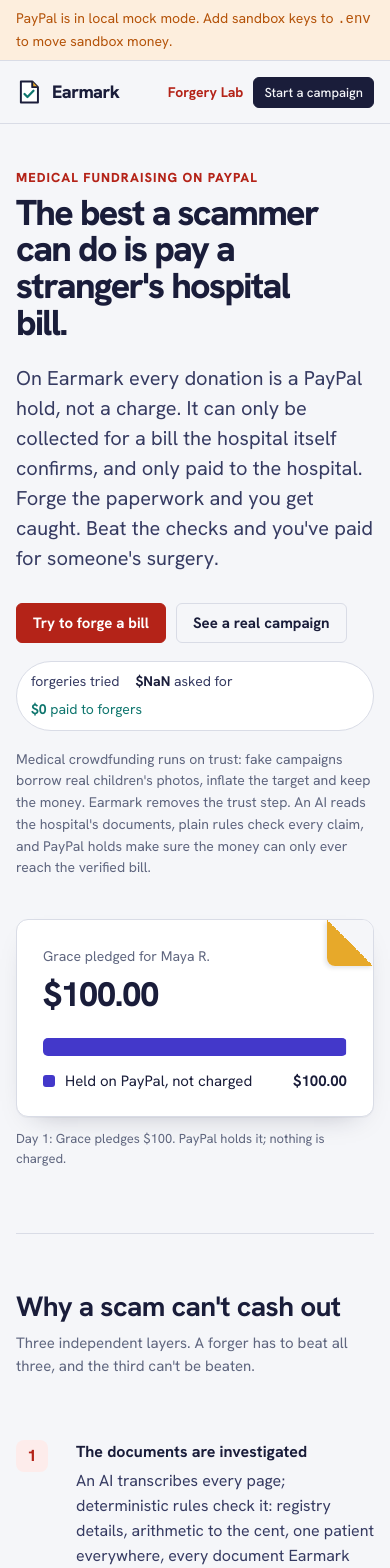
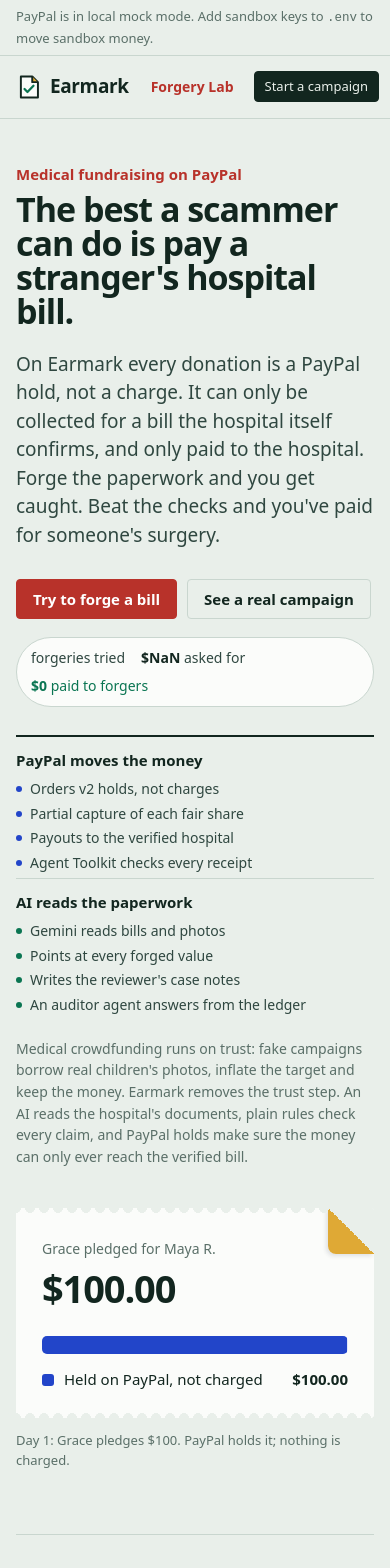
Before and after one commit to ashwinpareek/earmark, a Next.js app: page / in a window 390 px wide. Shown: the top 1568 px of the page. Built offline with nearby package versions, Linux system fonts and the light colour scheme; no server answers.

Commit message:
Identity pass: Archivo wide headlines, ledger palette, perforated receipt, runtime chips, mobile header

```diff
--- a/package.json
+++ b/package.json
@@ -16,6 +16,7 @@
     "node": ">=20"
   },
   "dependencies": {
+    "@fontsource-variable/archivo": "^5.3.0",
     "@paypal/agent-toolkit": "1.11.0",
     "ag-grid-community": "^36.2.0",
     "ag-grid-react": "^36.2.0",
--- a/src/app/globals.css
+++ b/src/app/globals.css
@@ -1,51 +1,54 @@
 :root {
-  --paper: #f5f6f9;
-  --surface: #ffffff;
-  --ink: #1a1d3a;
-  --ink-2: #363b62;
-  --muted: #5f667f;
-  --rule: #d9dce6;
-  --rule-2: #eceef4;
-  --held: #4338ca;
-  --held-bg: #ebeafc;
-  --paid: #0f766e;
-  --paid-bg: #e2f3f0;
-  --never: #b7791f;
-  --never-fill: #e7a92a;
-  --never-bg: #fdf4de;
-  --warn: #b45309;
-  --warn-bg: #fdeedd;
-  --fail: #b42318;
-  --fail-bg: #fdeceb;
-  --focus: #4338ca;
-  --font: "Hanken Grotesk", ui-sans-serif, system-ui, -apple-system, "Segoe UI", sans-serif;
-  --r-s: 6px;
-  --r-m: 12px;
-  --shadow: 0 1px 0 rgba(26, 29, 58, 0.04), 0 12px 28px -18px rgba(26, 29, 58, 0.35);
+  /* "The billing office": ledger-sage paper, forest ink, PayPal-hold blue, paid green,
+     manila for money that was released, and stamp red for forgeries. */
+  --paper: #e9efea;
+  --surface: #fbfcfa;
+  --ink: #12261f;
+  --ink-2: #2f4740;
+  --muted: #5a6f68;
+  --rule: #c9d6cf;
+  --rule-2: #dde6e0;
+  --held: #2245c9;
+  --held-bg: #e1e7fa;
+  --paid: #0a7552;
+  --paid-bg: #d9eee3;
+  --never: #8f5c08;
+  --never-fill: #dfa935;
+  --never-bg: #f7ecd2;
+  --warn: #a35607;
+  --warn-bg: #f8e7d3;
+  --fail: #b8322a;
+  --fail-bg: #f8e3e0;
+  --focus: #2245c9;
+  --font: "Archivo Variable", ui-sans-serif, system-ui, -apple-system, "Segoe UI", sans-serif;
+  --wide: 118%;
+  --r-s: 4px;
+  --r-m: 6px;
+  --shadow: 0 1px 0 rgba(18, 38, 31, 0.05), 0 18px 34px -20px rgba(18, 38, 31, 0.45);
 }
 
 @media (prefers-color-scheme: dark) {
   :root:not([data-theme="light"]) {
-    --paper: #0f1124;
-    --surface: #171a33;
-    --ink: #eceefa;
-    --ink-2: #c9cdea;
-    --muted: #979dbd;
-    --rule: #2c3157;
-    --rule-2: #20244a;
-    --held: #9d97ff;
-    --held-bg: #25235a;
-    --paid: #4fd1bd;
-    --paid-bg: #10332f;
-    --never: #f2c35c;
-    --never-fill: #e7a92a;
-    --never-bg: #3a2d10;
-    --warn: #f59e4b;
-    --warn-bg: #3b250e;
-    --fail: #ff8a80;
-    --fail-bg: #3e1716;
-    --focus: #9d97ff;
-    --shadow: 0 1px 0 rgba(0, 0, 0, 0.3), 0 14px 32px -18px rgba(0, 0, 0, 0.7);
+    --paper: #0d1a16;
+    --surface: #132520;
+    --ink: #e6efe9;
+    --ink-2: #c3d3cb;
+    --muted: #8fa69c;
+    --rule: #284139;
+    --rule-2: #1c322b;
+    --held: #93a8ff;
+    --held-bg: #1d2a57;
+    --paid: #55d0a2;
+    --paid-bg: #10372a;
+    --never: #f0c56b;
+    --never-fill: #dfa935;
+    --never-bg: #3a2c10;
+    --warn: #f2a65a;
+    --warn-bg: #3a250f;
+    --fail: #ff8b7f;
+    --fail-bg: #3d1715;
+    --focus: #93a8ff;
+    --shadow: 0 1px 0 rgba(0, 0, 0, 0.3), 0 18px 34px -18px rgba(0, 0, 0, 0.75);
   }
 }
 
@@ -437,3 +440,59 @@ table.lines tfoot td { font-weight: 800; border-bottom: none; }
 .card.offer { border-color: var(--paid); }
 .next-patient { margin-top: 12px; padding-top: 12px; border-top: 1px solid var(--rule); display: grid; gap: 10px; justify-items: start; }
 .surplus input[type="radio"] { width: auto; flex: none; }
+
+
+/* ── Identity pass: type, paper, slips ─────────────────────────────── */
+h1, h2, .brand, .stamp, .money .goal b, .receipt .big, .scoreboard dd { font-stretch: var(--wide); }
+h1 { font-weight: 800; letter-spacing: -0.03em; }
+h2, h3 { letter-spacing: -0.015em; }
+.brand { font-size: 21px; letter-spacing: -0.02em; }
+.card { box-shadow: none; }
+.eyebrow { text-transform: none; letter-spacing: 0; font-size: 15px; font-weight: 700; color: var(--fail); }
+.scoreboard dt { text-transform: none; letter-spacing: 0; font-size: 13px; }
+.lab-tools h2 { text-transform: none; letter-spacing: 0; font-size: 16px; color: var(--ink); }
+.mt-ok { text-transform: none; letter-spacing: 0; }
+.banner { background: transparent; color: var(--muted); font-size: 13px; padding: 6px 0; }
+.banner code { font-size: 12.5px; }
+
+/* Runtime chips: which PayPal and which AI this deployment is really using */
+.runtime { gap: 6px; }
+.chip { display: inline-flex; align-items: center; gap: 6px; padding: 3px 9px; border: 1px solid var(--rule); border-radius: 999px; background: var(--surface); font-size: 12.5px; font-weight: 600; color: var(--ink-2); white-space: nowrap; }
+.chip .dot { background: var(--paid); }
+.chip.pp .dot { background: var(--held); }
+.chip .dot.warn { background: var(--warn); }
+
+/* Hero */
+.hero h1 { font-size: clamp(34px, 4.2vw, 54px); line-height: 1; max-width: 17ch; letter-spacing: -0.03em; }
+.hero .lede { font-size: 19px; }
+.built { margin-top: 28px; display: grid; grid-template-columns: 1fr 1fr; border-top: 2px solid var(--ink); }
+.built > div { padding: 12px 18px 4px 0; }
+.built > div + div { padding-left: 18px; border-left: 1px solid var(--rule); }
+.built b { display: block; font-size: 15px; font-stretch: var(--wide); }
+.built ul { list-style: none; margin: 6px 0 0; padding: 0; display: grid; gap: 3px; font-size: 14px; color: var(--ink-2); }
+.built li::before { content: ""; display: inline-block; width: 6px; height: 6px; border-radius: 50%; margin: 0 8px 2px 0; background: var(--held); }
+.built .ai li::before { background: var(--paid); }
+@media (max-width: 560px) { .built { grid-template-columns: 1fr; } .built > div + div { padding-left: 0; border-left: 0; border-top: 1px solid var(--rule); } }
+
+/* The receipt slip: the one element that gets depth, perforated top and bottom edges */
+.receipt { border-radius: 2px; border: 0; padding-top: 30px; padding-bottom: 26px;
+  -webkit-mask: radial-gradient(circle 5px at 7px 0, transparent 98%, #000) -7px 0 / 14px 51% repeat-x, radial-gradient(circle 5px at 7px 100%, transparent 98%, #000) -7px 100% / 14px 51% repeat-x;
+          mask: radial-gradient(circle 5px at 7px 0, transparent 98%, #000) -7px 0 / 14px 51% repeat-x, radial-gradient(circle 5px at 7px 100%, transparent 98%, #000) -7px 100% / 14px 51% repeat-x;
+  filter: drop-shadow(0 16px 22px rgba(18, 38, 31, 0.18)); box-shadow: none; }
+.receipt .big { font-size: 38px; }
+.hero-slip { position: relative; }
+.hero-slip .stamp { position: absolute; right: 54px; top: 34px; background: color-mix(in srgb, var(--surface) 70%, transparent); }
+
+/* Numbered steps read like boxes on a hospital form */
+.flow li::before { border-radius: 3px; background: transparent; color: var(--ink); border: 1.5px solid var(--ink); font-stretch: var(--wide); }
+.layer-n { border-radius: 3px; font-stretch: var(--wide); }
+
+/* Section headings on the landing page */
+.band h2 { font-size: 30px; line-height: 1.05; }
+.band { border-top-color: var(--rule); }
+@media (max-width: 560px) {
+  .brand { font-size: 19px; gap: 8px; }
+  .nav { gap: 12px; }
+  .nav .btn { padding: 7px 10px; font-size: 13px; }
+  .chip { display: none; }
+}
--- a/src/app/layout.tsx
+++ b/src/app/layout.tsx
@@ -1,5 +1,6 @@
 import type { Metadata } from "next";
 import Link from "next/link";
+import "@fontsource-variable/archivo/wdth.css";
 import "./globals.css";
 import Logo from "@/components/Logo";
 import { paypalMode } from "@/lib/paypal";
@@ -19,9 +20,6 @@ export default function RootLayout({ children }: { children: React.ReactNode })
   return (
     <html lang="en">
       <head>
-        <link rel="preconnect" href="https://fonts.googleapis.com" />
-        <link rel="preconnect" href="https://fonts.gstatic.com" crossOrigin="" />
-        <link rel="stylesheet" href="https://fonts.googleapis.com/css2?family=Hanken+Grotesk:wght@400;500;600;700;800&display=swap" />
       </head>
       <body>
         {(pp === "mock" || ai === "offline") && (
@@ -36,9 +34,9 @@ export default function RootLayout({ children }: { children: React.ReactNode })
           <div className="wrap">
             <Link href="/" className="brand" aria-label="Earmark home"><Logo /> Earmark</Link>
             <nav className="nav" aria-label="Main">
-              <span className="runtime" title="Runtime configuration">
-                <span className={`dot ${pp === "mock" ? "warn" : ""}`} /> PayPal {pp}
-                <span className={`dot ${ai === "offline" ? "warn" : ""}`} /> {aiModelName()}
+              <span className="runtime" title="What this deployment is running on">
+                <span className="chip pp"><span className={`dot ${pp === "mock" ? "warn" : ""}`} /> PayPal {pp}</span>
+                <span className="chip"><span className={`dot ${ai === "offline" ? "warn" : ""}`} /> {ai === "offline" ? "AI offline" : aiModelName()}</span>
               </span>
               <Link href="/lab" className="nav-lab">Forgery Lab</Link>
               <Link href="/campaigns" className="hide-sm">Campaigns</Link>
--- a/src/app/page.tsx
+++ b/src/app/page.tsx
@@ -20,6 +20,26 @@ export default function Home() {
             <DemoButton scenario="honest" label="See a real campaign" className="btn ghost" />
           </div>
           <LabScore />
+          <div className="built" aria-label="What Earmark is built on">
+            <div>
+              <b>PayPal moves the money</b>
+              <ul>
+                <li>Orders v2 holds, not charges</li>
+                <li>Partial capture of each fair share</li>
+                <li>Payouts to the verified hospital</li>
+                <li>Agent Toolkit checks every receipt</li>
+              </ul>
+            </div>
+            <div className="ai">
+              <b>AI reads the paperwork</b>
+              <ul>
+                <li>Gemini reads bills and photos</li>
+                <li>Points at every forged value</li>
+                <li>Writes the reviewer&apos;s case notes</li>
+                <li>An auditor agent answers from the ledger</li>
+              </ul>
+            </div>
+          </div>
           <p className="fine">
             Medical crowdfunding runs on trust: fake campaigns borrow real children&apos;s photos, inflate the target and keep the money. Earmark removes
             the trust step. An AI reads the hospital&apos;s documents, plain rules check every claim, and PayPal holds make sure the money can only ever
--- a/src/components/HeroReceipt.tsx
+++ b/src/components/HeroReceipt.tsx
@@ -12,7 +12,10 @@ export default function HeroReceipt() {
   }, []);
   return (
     <div style={{ display: "grid", gap: 12 }}>
-      <Receipt donor="Grace" pledged={100} paid={88.27} hospital="Riverside Children's" patient="Maya R." held={phase === 0} />
+      <div className="hero-slip">
+        <Receipt donor="Grace" pledged={100} paid={88.27} hospital="Riverside Children's" patient="Maya R." held={phase === 0} />
+        {phase === 1 && <span className="stamp paid land" aria-hidden="true">Bill paid<small>Family received $0</small></span>}
+      </div>
       <p className="tiny muted" aria-live="polite">
         {phase === 0 ? "Day 1: Grace pledges $100. PayPal holds it; nothing is charged." : "Day 9: the hospital's bill is verified. Grace pays her fair share; the rest is released."}
       </p>
```
Also changed, not shown: 2 other files (tests, documents, lock files or other folders).
